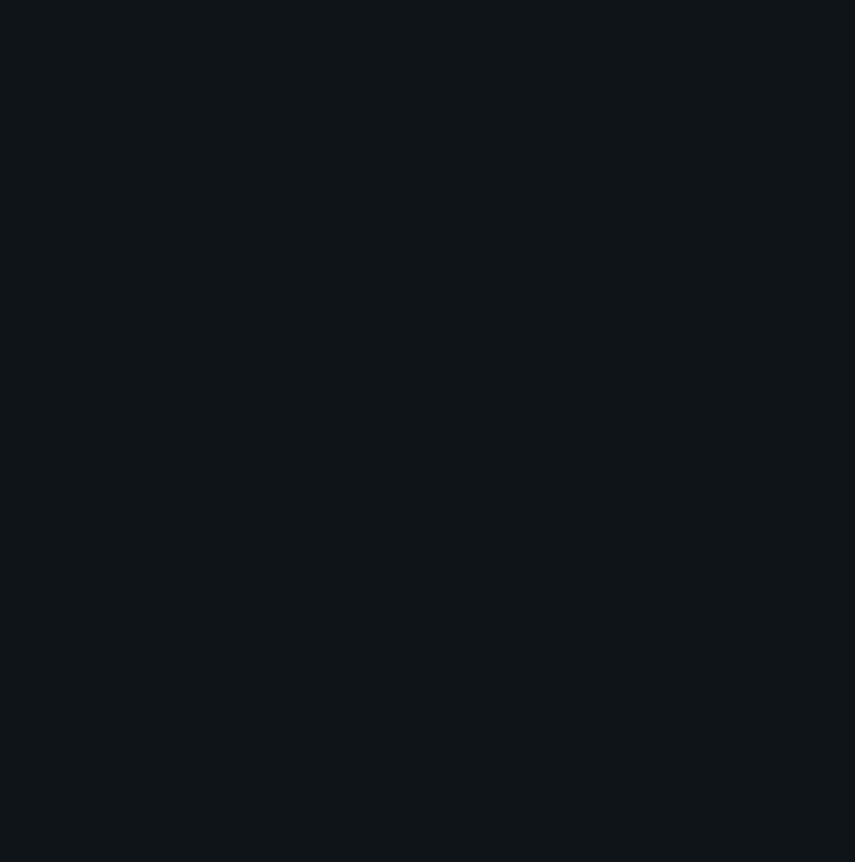
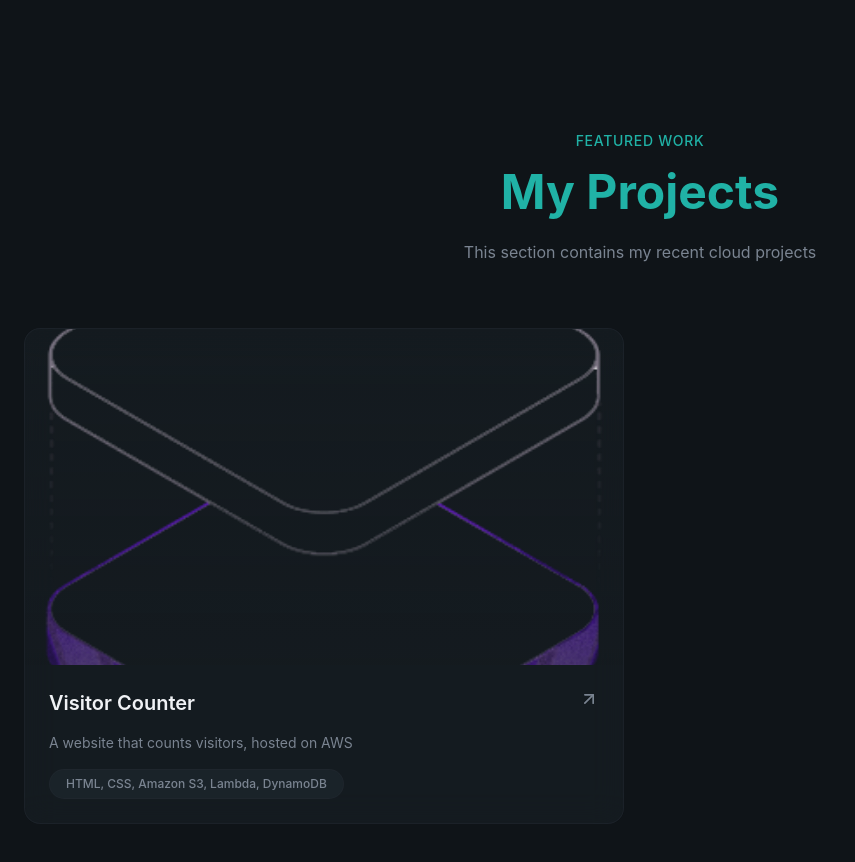
Before and after one commit to Colby-Patterson2/dev-portfolio, a React (Vite) app: page / in a window 1280 px wide. Shown: the part 1840-2702 px from the top of the page, without its empty margins (0-855 px from the left). Before the commit the page ends 1840 px from the top, so only its background shows below. Built offline with nearby package versions, Linux system fonts and the light colour scheme.

Commit message:
Projects section

```diff
--- a/src/sections/Projects.jsx
+++ b/src/sections/Projects.jsx
@@ -1,3 +1,56 @@
+import { ArrowUpRight, GitBranchIcon } from "lucide-react"
+
+const projects = [
+    {
+        title: "Visitor Counter",
+        description: "A website that counts visitors, hosted on AWS",
+        image: "/hero.png",
+        tags: ["HTML, CSS, Amazon S3, Lambda, DynamoDB"],
+        link: "#",
+        github: "#",
+    }
+]
+
 export const Projects = () => {
-    return <section></section>;
+    return (
+        <section id="projects" className="py-32 relative overflow-hidden">
+            <div className="container mx-auto px-6 relative z-10">
+                <div className="text-center mx-auto max-w-3xl mb-16">
+                    <span className="text-secondary-foreground text-sm font-medium tracking-wider uppercase animate-fade-in">Featured Work</span>
+                    <h2 className="text-4xl md:text-5xl font-bold mt-4 mb-6 animate-fade-in animation-delay-100 text-secondary-foreground">My Projects</h2>
+                    <p className="text-muted-foreground animate-fade-in animation-delay-200">This section contains my recent cloud projects</p>
+                </div>
+
+                <div className="grid md:grid-cols-2 gap-8">
+                    {projects.map((project, idx) => (
+                        <div key={idx} className="group glass rounded-2xl overflow-hidden animate-fade-in md:row-span-1" style={{animationDelay: `${(idx + 1) * 100}ms`}}>
+                            <div className="relative overflow-hidden aspect-video">
+                               <img src={project.image} alt={project.title} className="w-full h-full object-cover transition-transform duration-700 group=hover:scale-110"/>
+                               <div className="absolute inset-0 bg-linear-to-t from-card via-card/50 to-transparent opacity-60" />
+                               <div className="absolute inset-0 flex items-center justify-center gap-4 opacity-0 group-hover:opacity-100 transition-opacity duration-300">
+                                    <a href={project.link} className="p-3 rounded-full glass hover:bg-primary hover:text-primary-foreground transition-all">
+                                        <ArrowUpRight className="w-5 h-5"/>
+                                    </a>
+                                    {/* <a>
+                                        <GitBranchIcon />
+                                    </a> */}
+                               </div>
+                            </div>
+
+                            <div className="p-6 space-y-4">
+                                <div className="flex items-start justify-between">
+                                    <h3 className="text-xl font-semibold group-hover:ytext-primary transition:colors">{project.title}</h3>
+                                    <ArrowUpRight className="w-5 h-5 text-muted-foreground group-hover:text-primary group-hover:tranlate-x-1 group-hover:-translate-y-1 transition-all"/>
+                                </div>
+                                <p className="text-muted-foreground text-sm">{project.description}</p>
+                                <div className="flex flex-wrap gap-2">{project.tags.map((tag, tagIdx) => (
+                                    <span key={tagIdx} className="px-4 py-1.5 rounded-full bg-surface text-xs font-medium border border-border/50 text-muted-foreground hover:border-primary/50 hover:text-primary transition-all duration-300">{tag}</span>
+                                ))}</div>
+                            </div>
+                        </div>
+                    ))}
+                </div>
+            </div>
+        </section>
+    )
 }
```
